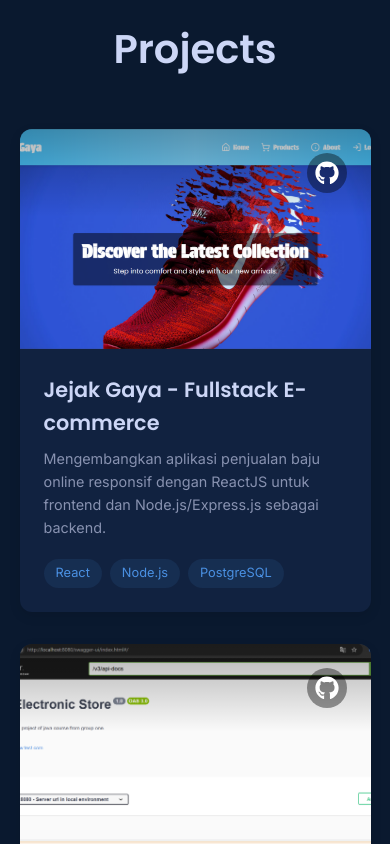
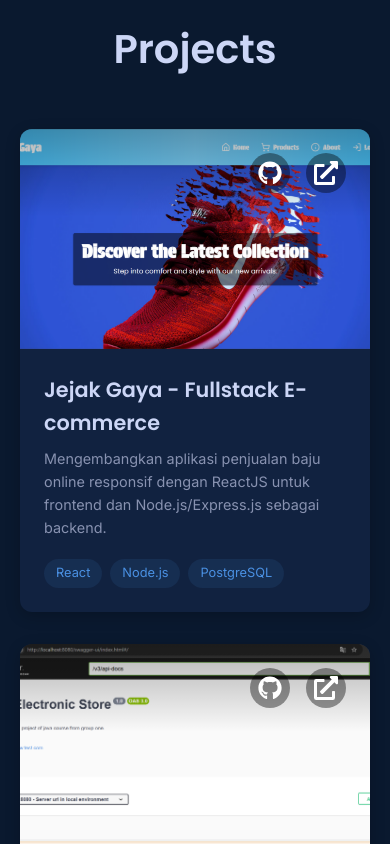
Before and after one commit to ajangirhas313/React-Portofolio, a React (Vite) app: page / in a window 390 px wide. Shown: the part 2460-3304 px from the top of the page. Built offline with nearby package versions, Linux system fonts and the light colour scheme.

Commit message:
responsive

```diff
--- a/src/components/CertificatesSection.jsx
+++ b/src/components/CertificatesSection.jsx
@@ -11,9 +11,8 @@ import logicAlgorithmImg from '../assets/images/certificates/logika_algoritma_c.
 import javaFundamentalImg from '../assets/images/certificates/java_fundamental.jpg';
 import mySqlImg from '../assets/images/certificates/mysql_database.jpg';
 
-
 const certificates = [
-    {
+  {
     title: 'Basic React Training',
     image: basicReactImg,
     description: 'Pelatihan intensif untuk membangun antarmuka pengguna yang dinamis menggunakan fundamental React.',
@@ -74,33 +73,33 @@ const CertificatesContainer = styled.section`
   }
 `;
 
+// --- PERUBAHAN UTAMA: Menggunakan Flexbox ---
 const CertificatesGrid = styled(motion.div)`
-  display: grid;
+  display: flex;
+  flex-wrap: wrap;
+  justify-content: center;
   gap: 2rem;
-  grid-template-columns: repeat(auto-fit, minmax(320px, 1fr));
 `;
 
-// --- Perubahan utama pada style kartu ---
 const CertificateCard = styled(motion.a)`
   border-radius: 12px;
   text-decoration: none;
   background: linear-gradient(145deg, var(--surface-color), var(--background-color));
   border: 1px solid rgba(255, 255, 255, 0.1);
-  box-shadow: 0 4px 15px rgba(0, 0, 0, 0.2);
-  transition: all 0.3s ease-out; /* Menggunakan 'ease-out' untuk feel yang lebih smooth */
+  box-shadow: var(--card-shadow);
+  transition: all 0.3s ease-out;
   padding: 1rem;
   display: flex;
   flex-direction: column;
+  width: 350px; /* Memberi lebar tetap untuk konsistensi */
 
   &:hover {
-    /* Efek angkat dikurangi agar lebih subtil */
     transform: translateY(-6px);
-    box-shadow: 0 8px 25px -5px rgba(74, 144, 226, 0.2);
+    box-shadow: var(--card-hover-shadow);
     border-color: var(--primary-color);
   }
 `;
 
-// ImageContainer tidak lagi memerlukan motion.div
 const ImageContainer = styled.div`
   border-radius: 8px;
   overflow: hidden;
@@ -146,14 +145,9 @@ const CertificateProvider = styled.span`
   opacity: 0.7;
 `;
 
-const containerVariants = {
-  hidden: {},
-  visible: { transition: { staggerChildren: 0.1 } },
-};
-const cardVariants = {
-  hidden: { y: 20, opacity: 0 },
-  visible: { y: 0, opacity: 1, transition: { duration: 0.5, ease: "easeOut" } },
-};
+// Varian animasi
+const containerVariants = { hidden: {}, visible: { transition: { staggerChildren: 0.1 } } };
+const cardVariants = { hidden: { y: 20, opacity: 0 }, visible: { y: 0, opacity: 1, transition: { duration: 0.5, ease: "easeOut" } } };
 
 const CertificatesSection = () => {
   return (
@@ -172,9 +166,7 @@ const CertificatesSection = () => {
             target="_blank"
             rel="noopener noreferrer"
             variants={cardVariants}
-            // Properti whileHover dihapus dari sini, semua dikontrol oleh CSS
           >
-            {/* ImageContainer tidak lagi memiliki properti animasi terpisah */}
             <ImageContainer>
               <CertificateImage src={cert.image} alt={cert.title} />
             </ImageContainer>
--- a/src/components/ProjectsSection.jsx
+++ b/src/components/ProjectsSection.jsx
@@ -8,9 +8,8 @@ import dapaStoreImg from '../assets/images/dapa.png';
 import alquranImg from '../assets/images/alquran.png';
 import zestooImg from '../assets/images/zestoo.png';
 
-
 const projects = [
-    {
+  {
     title: 'Jejak Gaya - Fullstack E-commerce',
     description: 'Mengembangkan aplikasi penjualan baju online responsif dengan ReactJS untuk frontend dan Node.js/Express.js sebagai backend.',
     image: jejakGayaImg,
@@ -52,10 +51,12 @@ const ProjectsContainer = styled.section`
   }
 `;
 
+// --- PERUBAHAN UTAMA: Menggunakan Flexbox ---
 const ProjectsGrid = styled(motion.div)`
-  display: grid;
+  display: flex; /* Menggunakan flexbox */
+  flex-wrap: wrap; /* Izinkan item untuk pindah ke baris baru */
+  justify-content: center; /* KUNCI: Membuat semua item rata tengah */
   gap: 2rem;
-  grid-template-columns: repeat(auto-fit, minmax(340px, 1fr));
 `;
 
 const CardLinks = styled.div`
@@ -104,12 +105,14 @@ const CardImage = styled.img`
   width: 100%;
   height: 100%;
   object-fit: cover;
-  /* Transisi zoom dihapus dari sini agar lebih halus */
 `;
 
 const CardContent = styled.div`
   padding: 1.5rem;
   text-align: left;
+  flex-grow: 1;
+  display: flex;
+  flex-direction: column;
 `;
 
 const CardTitle = styled.h3`
@@ -125,6 +128,7 @@ const CardDescription = styled.p`
   color: var(--text-secondary-color);
   line-height: 1.6;
   margin-bottom: 1.25rem;
+  flex-grow: 1; /* Mendorong tags ke bawah */
 `;
 
 const CardTags = styled.div`
@@ -134,7 +138,7 @@ const CardTags = styled.div`
 `;
 
 const Tag = styled.span`
-  background-color: rgba(74, 144, 226, 0.1);
+  background-color: var(--tag-background);
   color: var(--primary-color);
   padding: 0.25rem 0.75rem;
   border-radius: 20px;
@@ -142,35 +146,28 @@ const Tag = styled.span`
   font-weight: 500;
 `;
 
-
-// --- PERUBAHAN UTAMA ADA DI SINI ---
 const ProjectCard = styled(motion.div)`
   background: var(--surface-color);
   border-radius: 12px;
   overflow: hidden;
   position: relative;
-  box-shadow: 0 4px 12px rgba(0, 0, 0, 0.1);
-  /* Transisi yang lebih spesifik dan halus */
+  box-shadow: var(--card-shadow);
   transition: box-shadow 0.4s ease;
+  width: 350px; /* Memberi lebar tetap untuk konsistensi */
+  display: flex;
+  flex-direction: column;
 
   &:hover {
-    box-shadow: 0 8px 24px rgba(0, 0, 0, 0.2);
-    /* Efek zoom pada gambar dihapus dari sini */
+    box-shadow: var(--card-hover-shadow);
     ${CardTitle} {
       color: var(--primary-color);
     }
   }
 `;
 
-// Varian animasi entrance
-const containerVariants = {
-  hidden: {},
-  visible: { transition: { staggerChildren: 0.1 } },
-};
-const cardVariants = {
-  hidden: { y: 20, opacity: 0 },
-  visible: { y: 0, opacity: 1, transition: { duration: 0.5, ease: "easeOut" } },
-};
+// Varian animasi
+const containerVariants = { hidden: {}, visible: { transition: { staggerChildren: 0.1 } } };
+const cardVariants = { hidden: { y: 20, opacity: 0 }, visible: { y: 0, opacity: 1, transition: { duration: 0.5, ease: "easeOut" } } };
 
 const ProjectsSection = () => {
   return (
@@ -186,12 +183,13 @@ const ProjectsSection = () => {
           <ProjectCard
             key={project.title}
             variants={cardVariants}
-            whileHover={{ y: -5 }} // Efek angkat tetap ada karena halus
-            transition={{ type: 'spring', stiffness: 400, damping: 15 }} // spring dibuat lebih 'kaku'
+            whileHover={{ y: -5 }}
+            transition={{ type: 'spring', stiffness: 400, damping: 15 }}
           >
             <CardImageContainer>
               <CardLinks>
-                <a href={project.githubUrl} target="_blank" rel="noopener noreferrer"><FaGithub /></a>
+                <a href={project.githubUrl} target="_blank" rel="noopener noreferrer" aria-label="GitHub"><FaGithub /></a>
+                <a href={project.liveUrl} target="_blank" rel="noopener noreferrer" aria-label="Live Demo"><FaExternalLinkAlt /></a>
               </CardLinks>
               <CardImage src={project.image} alt={project.title} />
             </CardImageContainer>
```
